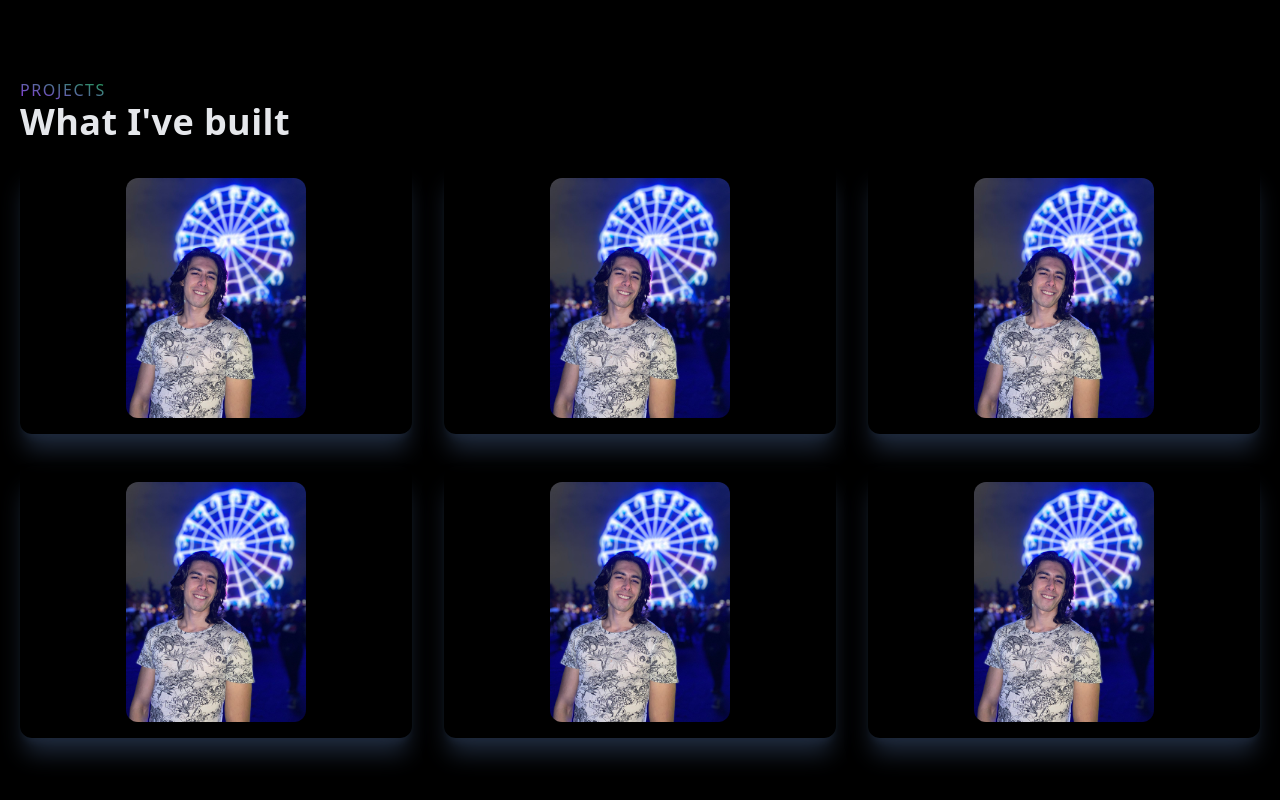
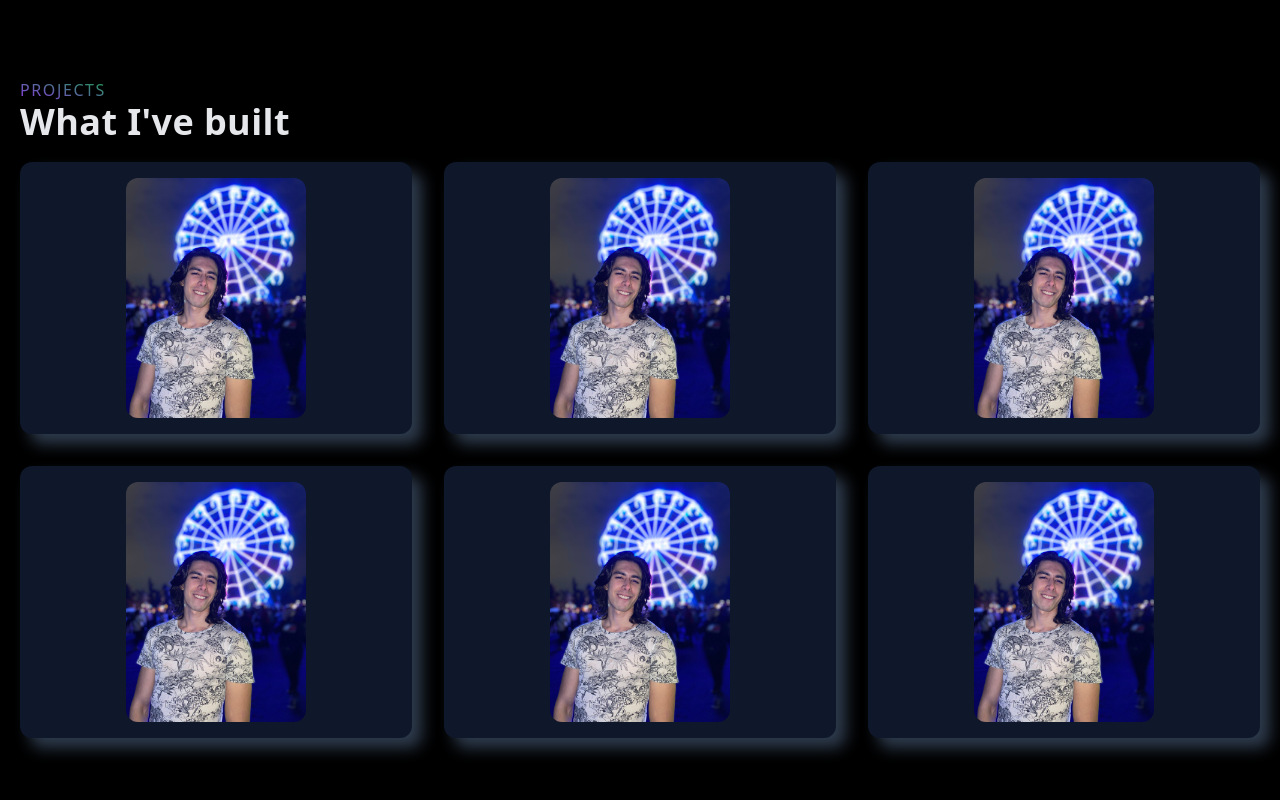
Before and after one commit to mikemtzp/portfolio, a Next.js app: page / in a window 1280 px wide. Shown: the part 2314-3114 px from the top of the page. Built offline with nearby package versions, Linux system fonts and the light colour scheme.

Commit message:
Add hover shadow and translate animations

```diff
--- a/components/About.jsx
+++ b/components/About.jsx
@@ -34,7 +34,7 @@ const About = () => {
             learning new technologies.
           </p>
         </div>
-        <div className='w-fit xl:w-auto h-auto m-auto shadow-xl shadow-slate-800 rounded-xl p-4 hover:scale-105 ease-in duration-300'>
+        <div className='w-fit xl:w-auto h-auto m-auto shadow-xl shadow-slate-800 rounded-xl p-4 hover:scale-105 ease-in duration-300 hover:shadow-slate-600'>
           <Image
             src='/../public/assets/dommie.jpeg'
             alt=''
--- a/components/ProjectItem.jsx
+++ b/components/ProjectItem.jsx
@@ -4,7 +4,7 @@ import React from 'react';
 
 const ProjectItem = ({ title, image, tech, projectUrl }) => {
   return (
-    <div className='group relative text-center text-white flex items-center justify-center h-auto w-full shadow-xl shadow-slate-800 rounded-xl p-4 hover:bg-gradient-to-tr from-purple-600 to-green-600'>
+    <div className='bg-slate-900 group relative text-center text-white flex items-center justify-center h-auto w-full shadow-[10px_10px_15px_0_rgba(51,65,85,0.9)] hover:shadow-[10px_10px_15px_2px_rgba(100,116,139,0.9)] rounded-xl p-4 hover:bg-gradient-to-tr from-purple-600 to-green-600 hover:duration-75 transition ease-in duration-900'>
       <Image
         src={image}
         alt={title}
--- a/components/Skills.jsx
+++ b/components/Skills.jsx
@@ -13,7 +13,7 @@ const Skills = () => {
         <div className='grid grid-cols-3 sm:grid-cols-4 md:grid-cols-6 lg:grid-cols-7 xl:grid-cols-8 2xl:flex 2xl:flex-wrap 2xl:gap-8 place-content-center justify-items-center gap-5 m-4'>
           {skills.map(([url, image, tech]) => (
             <a className='max-w-[100px] w-full min-w-fit' href={url} key={tech} target='_blank' rel='noopener noreferrer'>
-              <div className='bg-slate-900 grid auto-rows-auto justify-items-center rounded-xl py-2 shadow-[1px_2px_10px_4px_rgba(51,65,85,0.9)] max-w-[100px] w-full min-w-fit hover:scale-110 hover:duration-75 transition ease-in duration-900'>
+              <div className='bg-slate-900 grid auto-rows-auto justify-items-center rounded-xl py-2 shadow-[1px_2px_10px_4px_rgba(51,65,85,0.9)] max-w-[100px] w-full min-w-fit hover:scale-110 hover:duration-75 transition ease-in duration-900 hover:shadow-[10px_10px_15px_-2px_rgba(100,116,139,0.9)] hover:-translate-x-1 hover:-translate-y-1'>
                 <Image src={image} alt={tech} width={50} height={50} />
                 <p className='text-gray-200 text-xs sm:text-sm pt-1'>
                   {tech}
```
